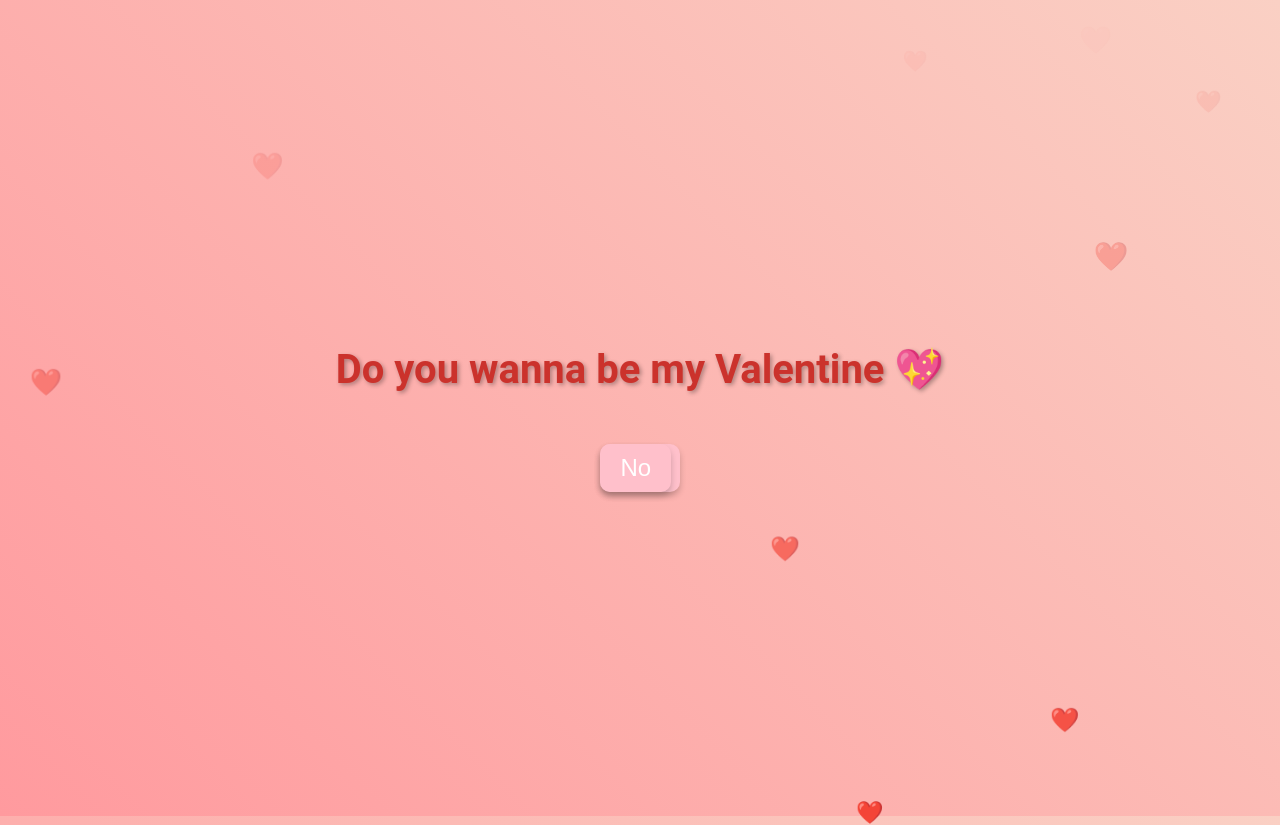
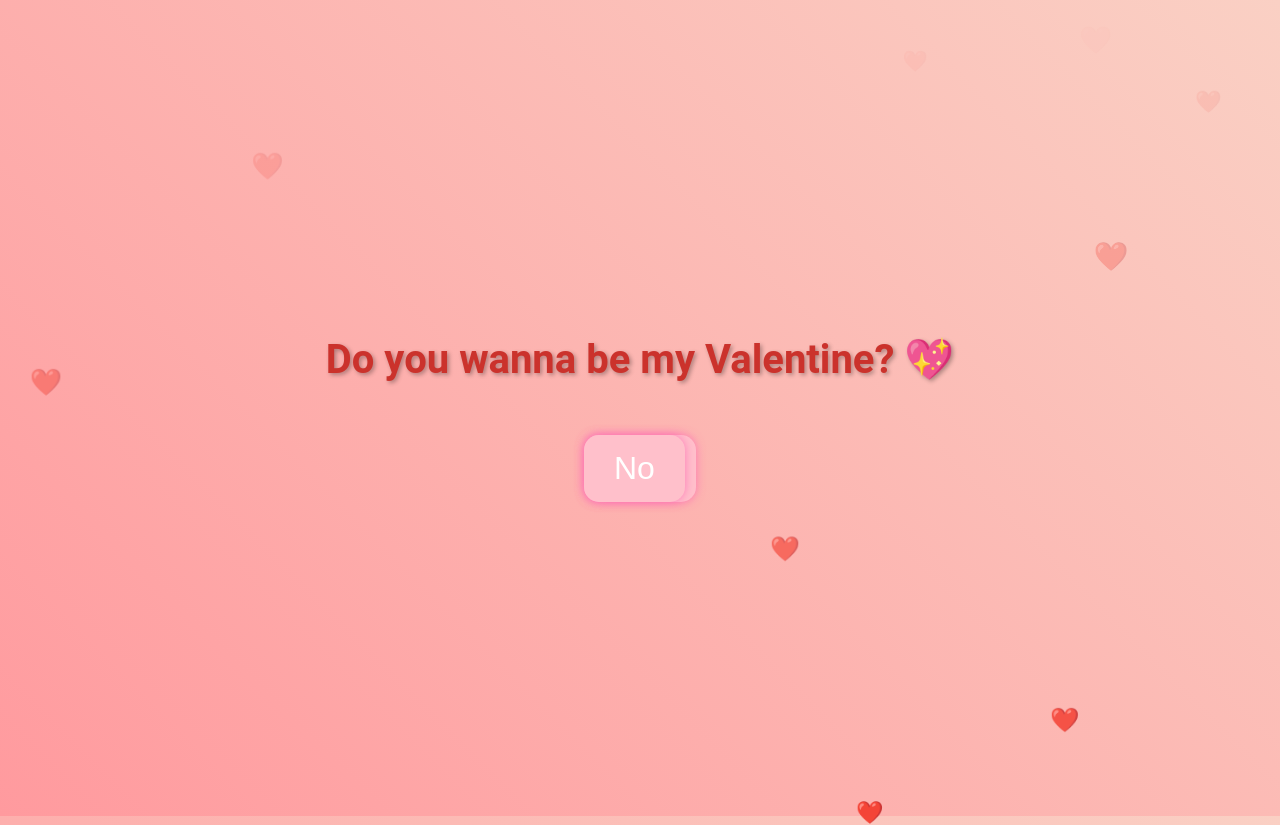
Before and after one commit to redsocksintown/Are-you-available-, a plain HTML site: page index.html in a window 1280 px wide. Drawn offline with Linux system fonts and the light colour scheme.

Commit message:
Update index.html

```diff
--- a/index.html
+++ b/index.html
@@ -33,15 +33,19 @@
             gap: 20px;
         }
         button {
-            font-size: 1.5em;
-            padding: 10px 20px;
+            font-size: 2em;
+            padding: 15px 30px;
             border: none;
             background: pink;
             color: white;
-            border-radius: 10px;
+            border-radius: 15px;
             cursor: pointer;
-            box-shadow: 0 4px 6px rgba(0, 0, 0, 0.2);
-            transition: transform 0.2s ease-in-out;
+            box-shadow: 0 0 10px rgba(255, 105, 180, 0.8);
+            transition: transform 0.2s ease-in-out, box-shadow 0.3s ease-in-out;
+        }
+        button:hover {
+            transform: scale(1.1);
+            box-shadow: 0 0 20px rgba(255, 105, 180, 1);
         }
         .yes-btn:hover {
             background: hotpink;
@@ -80,14 +84,15 @@
     </style>
 </head>
 <body>
-    <h1>Do you wanna be my Valentine 💖</h1>
+    <h1>Do you wanna be my Valentine? 💖</h1>
     <div class="button-container">
         <button class="yes-btn" onclick="fireworks()">Yes</button>
         <button class="no-btn" onclick="runAway()">No</button>
     </div>
 
     <audio autoplay loop>
-        <source src="https://youtu.be/OrDB4jpA1g8?si=x16lYWW7jikoaw7H" type="audio/mpeg">
+        <source src="https://www.dropbox.com/scl/fi/your-audio-file.mp3?rlkey=yourkey&dl=1" type="audio/mpeg">
+        Your browser does not support the audio element.
     </audio>
 
     <script>
```
